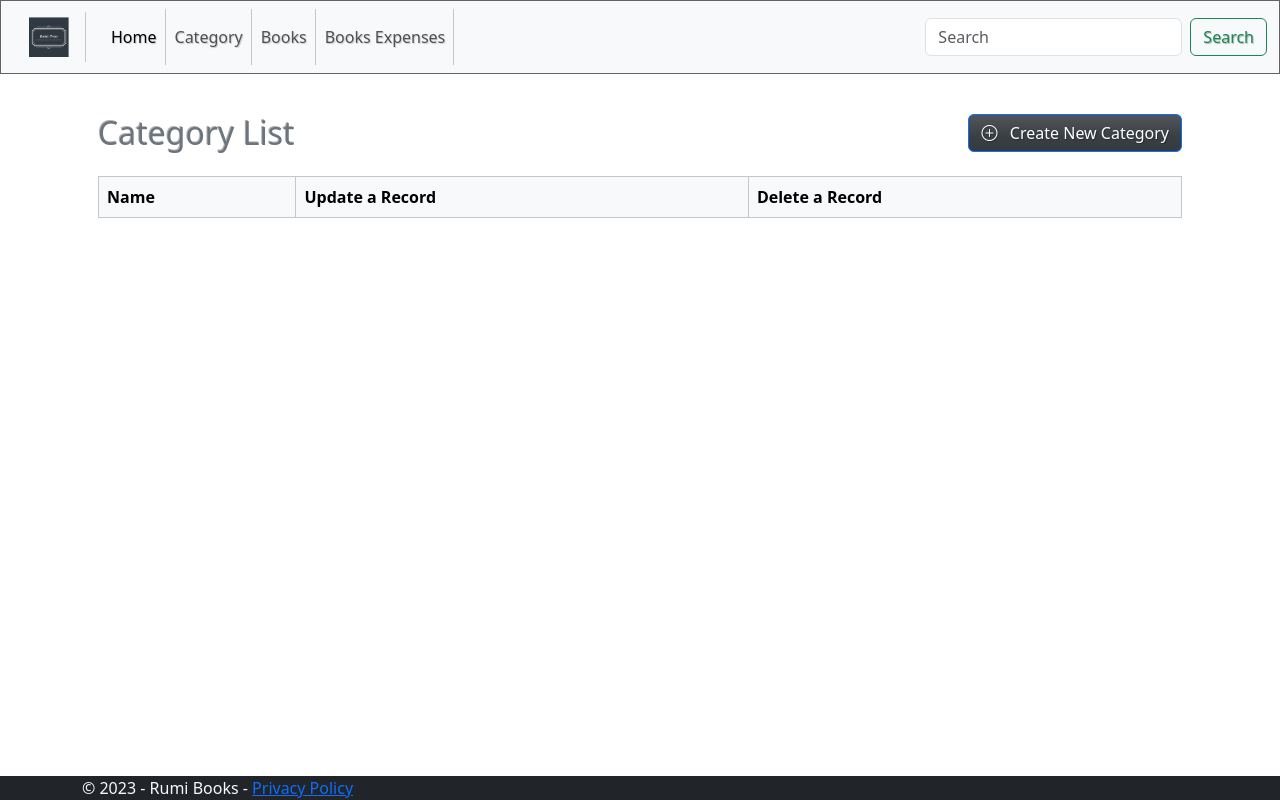
After one commit to iosazee/RumiBooks, a Django app: page /categories/ in a window 1280 px wide. The commit adds this page. Run offline with Django 4.2, Linux system fonts and the light colour scheme; data that the repository does not hold is empty; some libraries are stand-ins or nearby versions; some web fonts are replaced.

Commit message:
created category views, urls and templates for crud ops

```diff
--- a/rumi_app/urls.py
+++ b/rumi_app/urls.py
@@ -1,7 +1,11 @@
 from django.urls import path
-from .views import home, privacy
+from .views import home, privacy, CategoryListView, CategoryCreateView, CategoryUpdateView, CustomCategoryDeleteView
 
 urlpatterns = [
     path('', home, name="home"),
     path('privacy/', privacy, name="privacy"),
+    path('categories/', CategoryListView.as_view(), name='category_list'),
+    path('categories/create', CategoryCreateView.as_view(), name='category_create'),
+    path('categories/update/<int:pk>/', CategoryUpdateView.as_view(), name='category_update'),
+    path('categories/delete/<int:pk>/', CustomCategoryDeleteView.as_view(), name='category_delete'),
 ]
--- a/rumi_app/views.py
+++ b/rumi_app/views.py
@@ -1,4 +1,10 @@
-from django.shortcuts import render
+from django.shortcuts import render, redirect, get_object_or_404
+from .models import Category
+from .forms import CategoryForm
+from django.views.generic import ListView, CreateView, UpdateView, DeleteView
+from django.contrib import messages
+from django.views import View
+from django.urls import reverse_lazy
 
 # Create your views here.
 
@@ -7,3 +13,71 @@ def home(request):
 
 def privacy(request):
     return render(request, 'privacy.html')
+
+
+class CategoryListView(ListView):
+    model = Category
+    template_name = 'category/category_list.html'
+    context_object_name = 'categories'
+
+
+
+class CategoryCreateView(CreateView):
+    model = Category
+    form_class = CategoryForm
+    template_name = 'category/category_form.html'
+    success_url = '/categories/'
+
+    def form_valid(self, form):
+        form.save()  # Save the form if it's valid
+        success_message = 'Category created successfully.'
+        messages.success(self.request, success_message)
+        return redirect(self.success_url)
+
+    def form_invalid(self, form):
+        error_message = 'Category creation failed. Please check the form for errors.'
+        messages.error(self.request, error_message)
+        return super().form_invalid(form)
+
+
+
+class CategoryUpdateView(UpdateView):
+    model = Category
+    form_class = CategoryForm
+    template_name = 'category/category_form.html'
+    success_url = '/categories/'
+
+    def form_valid(self, form):
+        form.save()
+        success_message = 'Category updated successfully.'
+        messages.success(self.request, success_message)
+        return super().form_valid(form)
+
+    def form_invalid(self, form):
+        error_message = 'Category update failed. Please check the form for errors.'
+        messages.error(self.request, error_message)
+        return super().form_invalid(form)
+
+    def get_success_url(self):
+        return self.success_url
+
+
+
+class CustomCategoryDeleteView(View):
+    model = Category
+    template_name = 'category/category_delete.html'
+    success_url = reverse_lazy('category_list')
+
+    def get(self, request, pk):
+        category = get_object_or_404(self.model, pk=pk)
+        return render(request, self.template_name, {'category': category})
+
+    def post(self, request, pk):
+        category = get_object_or_404(self.model, pk=pk)
+        category_name = category.name
+        category.delete()
+
+        success_message = f'Book "{category_name}" has been deleted.'
+        messages.success(request, success_message)
+
+        return redirect(self.success_url)
--- /dev/null
+++ b/templates/category/category_list.html
@@ -0,0 +1,50 @@
+{% extends 'base.html' %}
+
+{% block content %}
+  <div class="container p-3">
+    <div class="row pt-4 mb-3">
+        <div class="col-6">
+            <h2 class="text-secondary"> Category List </h2>
+        </div>
+        <div class="col-6 text-end">
+            <a href="{% url 'category_create' %}" class="btn btn-primary">
+                <i class="bi bi-plus-circle"></i> &nbsp; Create New Category
+            </a>
+        </div>
+    </div>
+
+  <table class="table table-bordered table-light tabble-striped" style="width: 100%;">
+    <thead>
+      <tr>
+        <th>Name</th>
+        <th>Update a Record</th>
+        <th>Delete a Record</th>
+      </tr>
+    </thead>
+    <tbody>
+      {% for category in categories %}
+        <tr>
+          <td width="40%">{{ category.name }}</td>
+          <td>
+            <div class="w-auto btn-group" role="group">
+              <a class="btn btn-primary mx-2" href="{% url 'category_update' category.id %}" >
+                  <i class="bi bi-pencil-square"></i>
+                  Edit
+              </a>
+          </div>
+          </td>
+          <td>
+            <div class="w-auto btn-group" role="group">
+              <a class="btn btn-danger mx-2"href="{% url 'category_delete' category.id %}">
+                  <i class="bi bi-trash3"></i>
+                  Delete
+              </a>
+          </div>
+          </td>
+        </tr>
+      {% endfor %}
+    </tbody>
+  </table>
+</div>
+
+{% endblock %}
--- a/templates/partials/_header.html
+++ b/templates/partials/_header.html
@@ -15,7 +15,7 @@
           <a class="nav-link active" aria-current="page" href="{% url 'home' %}">Home</a>
         </li>
         <li class="nav-item">
-          <a class="nav-link" href="#">Category</a>
+          <a class="nav-link" href="{% url 'category_list' %}">Category</a>
         </li>
         <li class="nav-item">
           <a class="nav-link" href="#">Books</a>
```
Also changed, not shown: rumi_app/forms.py (added, +7 -0 lines), templates/category/category_delete.html (added, +18 -0 lines), templates/category/category_form.html (added, +40 -0 lines).
